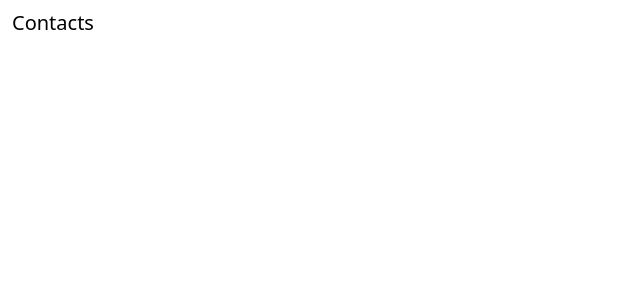
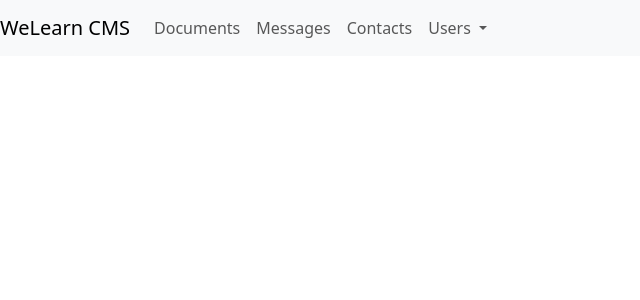
Before and after one commit to nmelgar/fullstackdev-wdd430-byui, an Angular app in the folder cms/: page / in a window 1280 px wide. Shown: the top 300 px of the page, without its empty margins (0-640 px from the left). Built offline with nearby package versions, Linux system fonts and the light colour scheme.

Commit message:
Edit navbar, missing to move users to right.

```diff
--- a/cms/src/app/header/header.html
+++ b/cms/src/app/header/header.html
@@ -1,17 +1,44 @@
-<nav class="navbar navbar-default">
-  <div class="container-fluid">
-    <div class="navbar-header">
-      <a href="" class="navbar-brand">Contacts</a>
-    </div>
-    <div class="collapse navbar-collapse">
-      <ul class="nav navbar-nav">
-        <li><a routerLink="/home">Home</a></li>
-        <li><a routerLink="/contacts">Contacts</a></li>
-        <li><a routerLink="/contact-form">Add Contact</a></li>
-      </ul>
-      <ul class="nav navbar-nav navbar-right">
-        <li><a routerLink="/login">Login</a></li>
-      </ul>
-    </div>
+<nav class="navbar navbar-expand-lg navbar-light bg-light">
+  <a class="navbar-brand" href="#">WeLearn CMS</a>
+  <button
+    class="navbar-toggler"
+    type="button"
+    data-toggle="collapse"
+    data-target="#navbarNav"
+    aria-controls="navbarNav"
+    aria-expanded="false"
+    aria-label="Toggle navigation"
+  >
+    <span class="navbar-toggler-icon"></span>
+  </button>
+  <div class="collapse navbar-collapse" id="navbarNav">
+    <ul class="navbar-nav">
+      <li class="nav-item active">
+        <a class="nav-link" href="#">Documents</a>
+      </li>
+      <li class="nav-item">
+        <a class="nav-link" href="#">Messages</a>
+      </li>
+      <li class="nav-item">
+        <a class="nav-link" href="#">Contacts</a>
+      </li>
+      <li class="nav-item dropdown">
+        <a
+          class="nav-link dropdown-toggle"
+          href="#"
+          id="navbarDropdownMenuLink"
+          data-toggle="dropdown"
+          aria-haspopup="true"
+          aria-expanded="false"
+        >
+          Users
+        </a>
+        <div class="dropdown-menu" aria-labelledby="navbarDropdownMenuLink">
+          <a class="dropdown-item" href="#">Action</a>
+          <a class="dropdown-item" href="#">Another action</a>
+          <a class="dropdown-item" href="#">Something else here</a>
+        </div>
+      </li>
+    </ul>
   </div>
 </nav>
```
